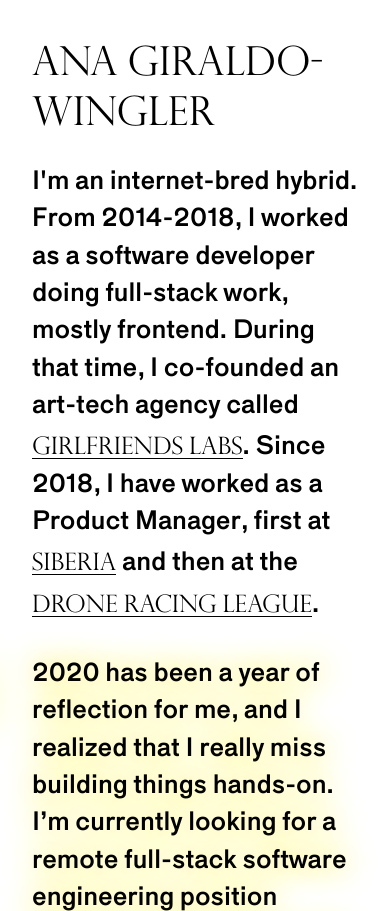
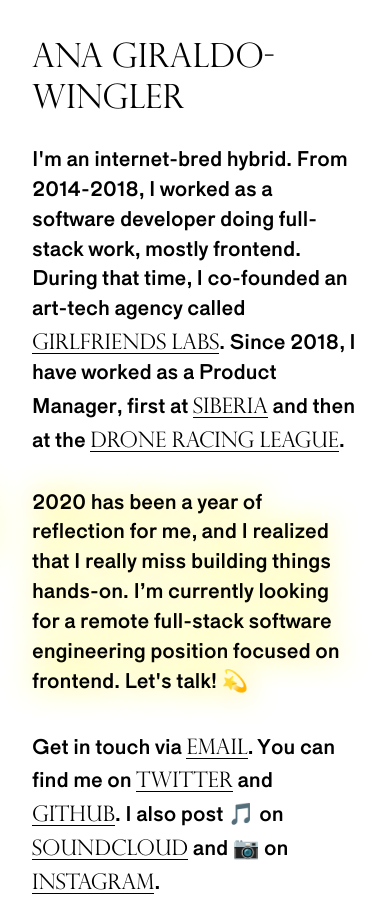
Before and after one commit to awanderingorill/anagw.com, a Gatsby site: page / in a window 390 px wide. Shown: the top 911 px of the page. Built offline with nearby package versions, Linux system fonts and the light colour scheme; Gatsby itself is replaced by a stand-in of ours; a web font is replaced by a local one.

Commit message:
Reduce font size on mobile

```diff
--- a/src/pages/index.js
+++ b/src/pages/index.js
@@ -7,7 +7,7 @@
     <Layout></Layout>
     <Container>
           <h1>Ana Giraldo-Wingler</h1>
-          <p class="story">
+          <p class="about">
             I'm an internet-bred hybrid. From 2014-2018, I worked as a software developer doing full-stack work, mostly frontend. During that time, I co-founded an art-tech agency called <a href="http://girlfriends.site" target="new">Girlfriends Labs</a>. Since 2018, I have worked as a Product Manager, first at <a href="http://siberia.io" target="new">Siberia</a> and then at the <a href="http://drl.io" target="new">Drone Racing League</a>.
           </p>
           <p class="currently glow">
--- a/src/styles/global.css
+++ b/src/styles/global.css
@@ -55,8 +55,8 @@
     border-bottom: 1px solid black;
 }
 
-p.story::before{
-    content: "story";
+p.about::before{
+    content: "about";
     font-family: "Perpetua";
     position: absolute;
     left: -60px;
@@ -190,6 +190,14 @@
 }
 
 @media (max-width: 43em) {
+    h1 {
+        font-size: 25pt;
+    }
+
+    p, a {
+        font-size: 16pt;
+    }
+
     p.gradient::before {
         display: none;
     }
```
